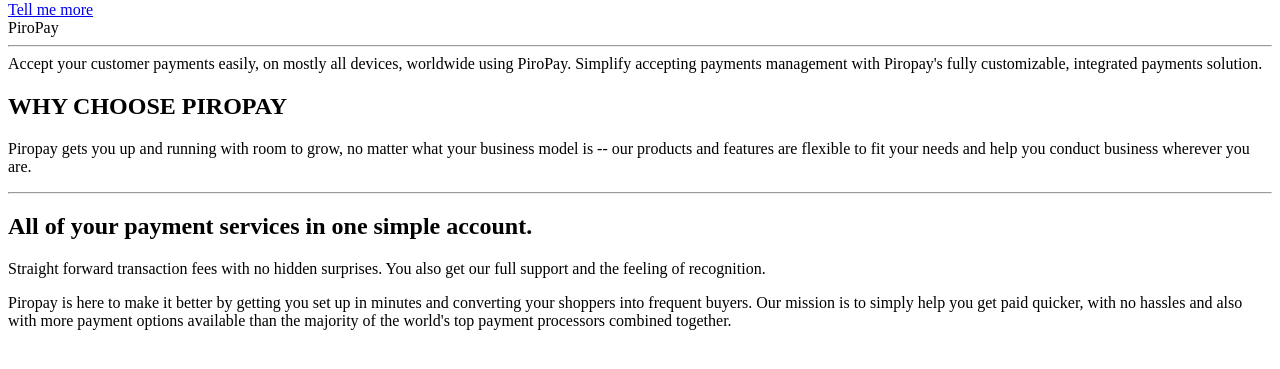
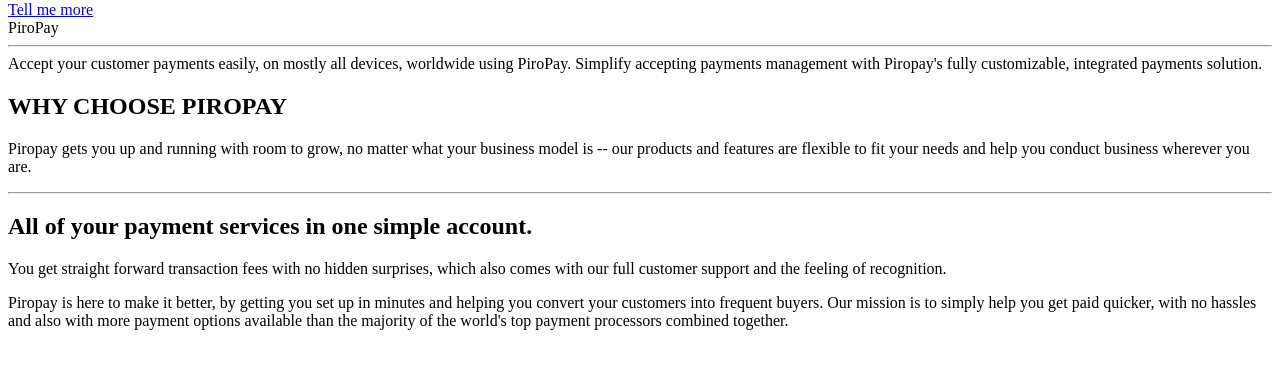
Before and after one commit to Banqee/piropay.github.io, a Jekyll site: the page built from _posts/2016-02-06-cabin.markdown, in a window 1280 px wide and 900 px high, scrolled down 1173 px, cut to the strip 0-411 px from the top of the window. Shown: the top 369 px of the strip. Built offline with Jekyll 4.4.1, drawn with Linux system fonts in a browser that asks for light colours; nearby versions of some CDN libraries.

Commit message:
Update why.html

```diff
--- a/_includes/why.html
+++ b/_includes/why.html
@@ -13,8 +13,8 @@
 		<div class="text">
 		<h1>All of your payment services in one simple account.</h1>
 
-<p>Straight forward transaction fees with no hidden surprises. You also get our full support and the feeling of recognition.</p>
-			<p>Piropay is here to make it better by getting you set up in minutes and converting your shoppers into frequent buyers. Our mission is to simply help you get paid quicker, with no hassles and also with more payment options available than the majority of the world's top payment&nbsp;processors combined together.</p>
+<p>You get straight forward transaction fees with no hidden surprises, which also comes with our full customer support and the feeling of recognition.</p>
+			<p>Piropay is here to make it better, by getting you set up in minutes and helping you convert your customers into frequent buyers. Our mission is to simply help you get paid quicker, with no hassles and also with more payment options available than the majority of the world's top payment&nbsp;processors combined together.</p>
 			</div>
 
 			<p>&nbsp;</p>
```
